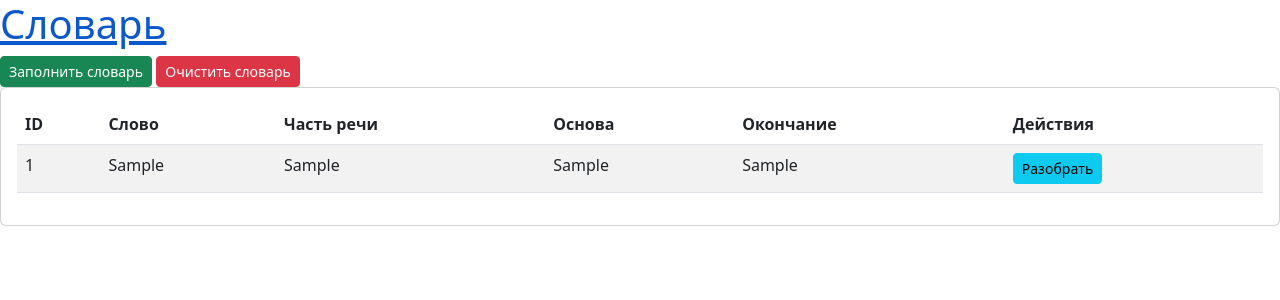
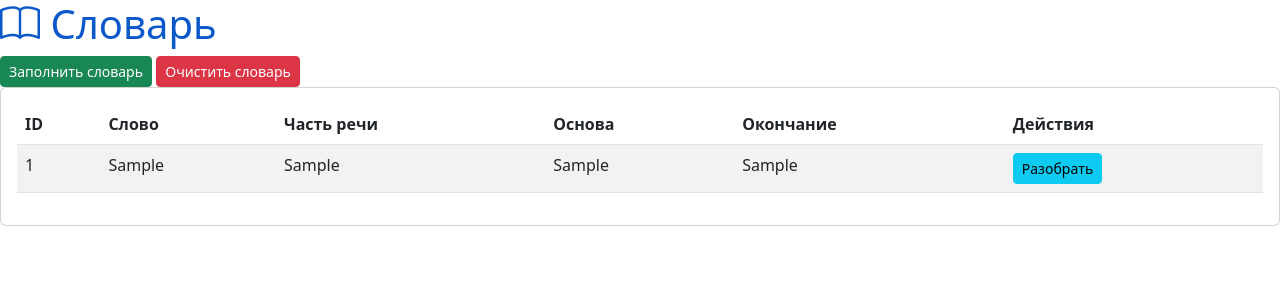
Before and after one commit to cr0iss4nt/dictionary, a Flask app: page / in a window 1280 px wide. Shown: the top 300 px of the page. Run offline with Flask 3, Linux system fonts and the light colour scheme; tables that the repository leaves empty hold one stand-in row (values such as "Sample post"); some libraries are stand-ins or nearby versions.

Commit message:
Beautified top text a little

```diff
--- a/templates/base.html
+++ b/templates/base.html
@@ -5,15 +5,16 @@
     <title>{% block title %}Словарь{% endblock %}</title>
 
     <!-- Bootstrap -->
-    <link
-        href="https://cdn.jsdelivr.net/npm/bootstrap@5.3.0/dist/css/bootstrap.min.css"
-        rel="stylesheet"
-    >
+    <link href="https://cdn.jsdelivr.net/npm/bootstrap@5.3.0/dist/css/bootstrap.min.css" rel="stylesheet">
+    <link rel="stylesheet" href="https://cdn.jsdelivr.net/npm/bootstrap-icons@1.3.0/font/bootstrap-icons.css">
+    <link href="https://cdnjs.cloudflare.com/ajax/libs/font-awesome/6.0.0/css/all.min.css" rel="stylesheet">
+
 </head>
 <body>
-    <a href="/">
-        <h1>Словарь</h1>
+    <a href="/" style="text-decoration:none">
+        <h1><i class="bi bi-book"></i> Словарь</h1>
     </a>
+
     {% block content %}{% endblock %}
 </body>
 </html>
```
